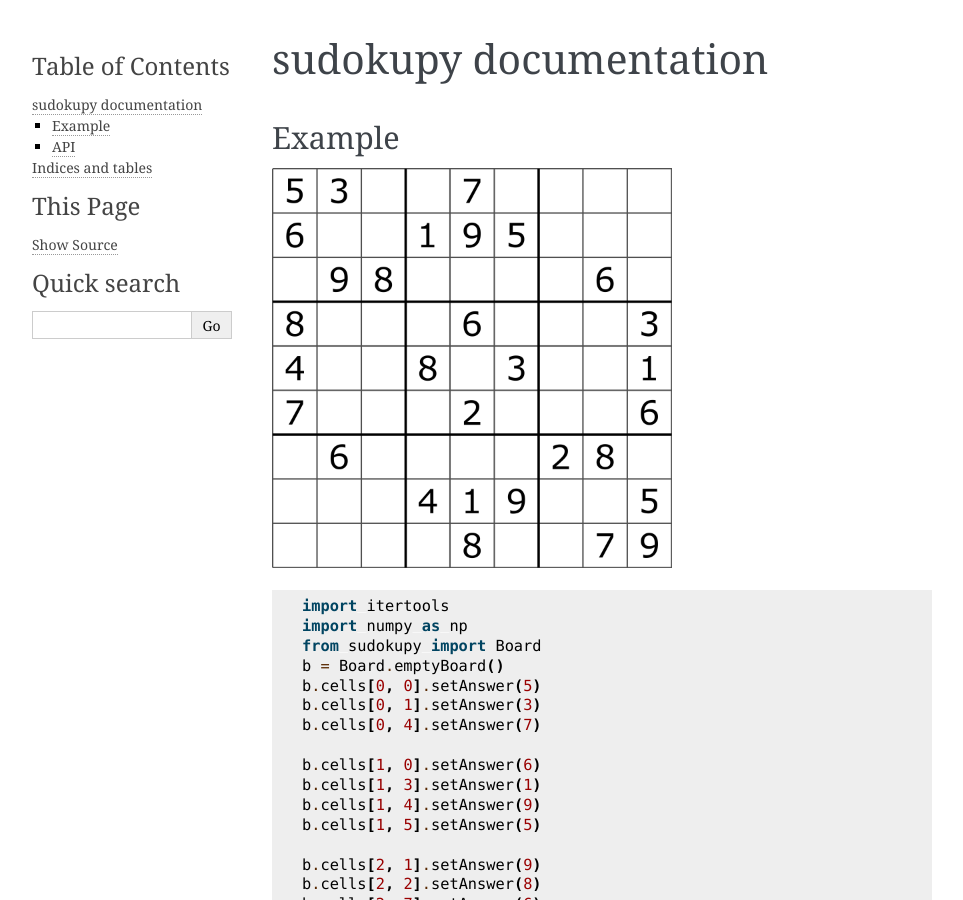
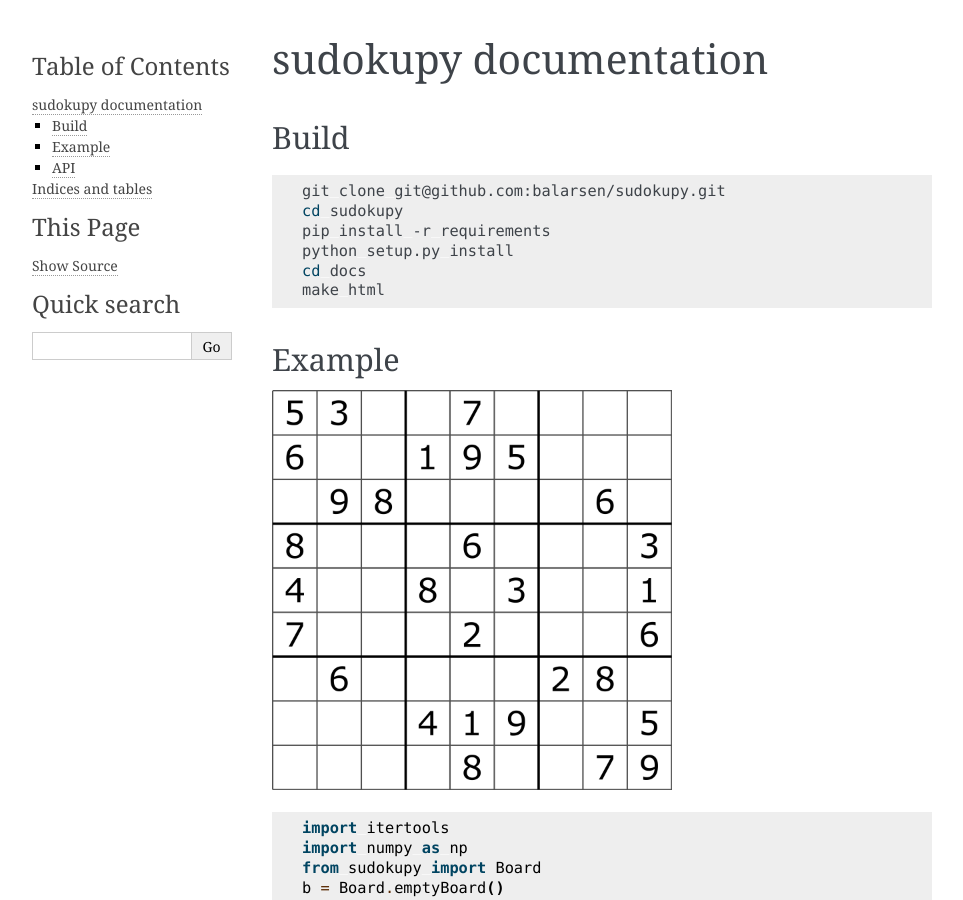
Before and after one commit to balarsen/sudokupy, a Sphinx documentation site: the page built from docs/source/index.rst, in a window 1280 px wide and 900 px high. Shown: the whole window, without its empty margins (148-1111 px from the left). Built offline with Sphinx 7.4.7, drawn with Linux system fonts in a browser that asks for light colours.

Commit message:
added build to docs

```diff
--- a/docs/source/index.rst
+++ b/docs/source/index.rst
@@ -4,6 +4,18 @@ sudokupy documentation
 .. toctree::
    :maxdepth: 2
    :caption: Contents:
+
+Build
+-----
+.. code-block:: bash
+
+    git clone git@github.com:balarsen/sudokupy.git
+    cd sudokupy
+    pip install -r requirements
+    python setup.py install
+    cd docs
+    make html
+
 
 Example
 -------
```
